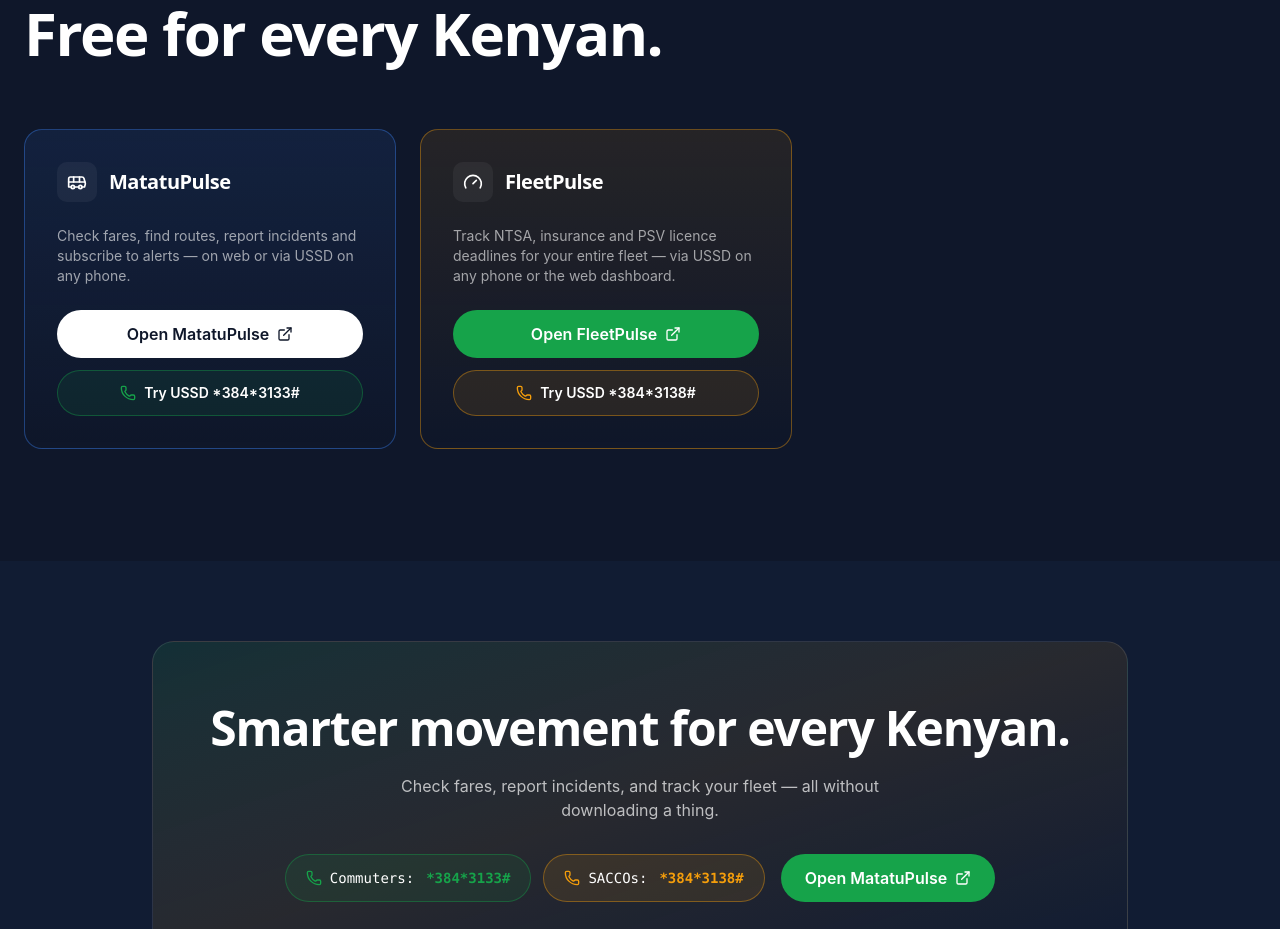
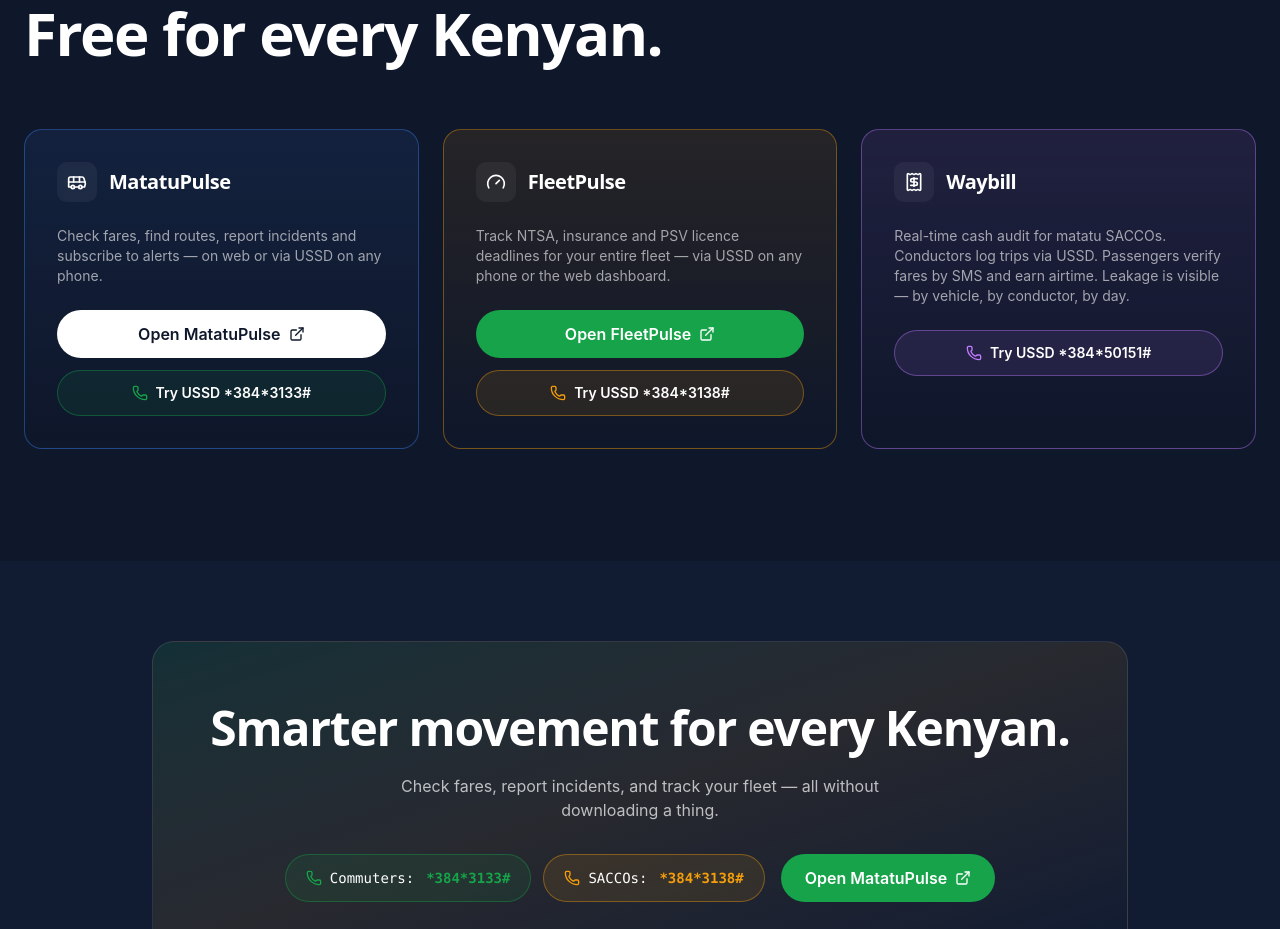
Before and after one commit to devjosiah11/nairobi-move, a React (Vite) app in the folder apps/landing/: page / in a window 1280 px wide. Shown: the part 5000-5929 px from the top of the page. Built offline with nearby package versions, Linux system fonts and the light colour scheme; no server answers.

Commit message:
feat: landing — add Waybill card with *384*50151# USSD, 3-col app grid, purple colour theme

```diff
--- a/apps/landing/src/routes/index.tsx
+++ b/apps/landing/src/routes/index.tsx
@@ -3,7 +3,7 @@
 import {
   ArrowRight, Phone, MessageSquare, Gauge, Radio,
   Wallet, Headphones, CheckCircle2, AlertTriangle, MapPin, Users,
-  Bus, Sparkles, ArrowDown, Mail, Twitter, Linkedin, Github, ExternalLink,
+  Bus, Sparkles, ArrowDown, Mail, Twitter, Linkedin, Github, ExternalLink, Receipt,
 } from "lucide-react";
 
 type LiveStats = { totalVehicles: number; totalRoutes: number; totalStages: number };
@@ -417,7 +417,7 @@
             </h2>
           </div>
 
-          <div className="mt-16 grid md:grid-cols-2 gap-6 max-w-3xl">
+          <div className="mt-16 grid md:grid-cols-2 lg:grid-cols-3 gap-6">
             {/* MatatuPulse card */}
             <div className="reveal relative rounded-2xl border border-blue-accent/40 bg-gradient-to-b from-blue-accent/10 to-transparent p-8 flex flex-col gap-6">
               <div className="flex items-center gap-3">
@@ -456,6 +456,18 @@
                 </a>
                 <UssdSimulatorButton code="*384*3138#" label="Try USSD *384*3138#" color="amber" />
               </div>
+            </div>
+
+            {/* Waybill card */}
+            <div className="reveal relative rounded-2xl border border-purple-400/40 bg-gradient-to-b from-purple-400/10 to-transparent p-8 flex flex-col gap-6">
+              <div className="flex items-center gap-3">
+                <div className="h-10 w-10 rounded-lg bg-white/5 flex items-center justify-center">
+                  <Receipt className="h-5 w-5 text-white" />
+                </div>
+                <div className="font-display text-xl font-semibold">Waybill</div>
+              </div>
+              <p className="text-white/60 text-sm">Real-time cash audit for matatu SACCOs. Conductors log trips via USSD. Passengers verify fares by SMS and earn airtime. Leakage is visible — by vehicle, by conductor, by day.</p>
+              <UssdSimulatorButton code="*384*50151#" label="Try USSD *384*50151#" color="purple" />
             </div>
           </div>
         </div>
@@ -584,12 +596,12 @@
   );
 }
 
-function UssdSimulatorButton({ code = '*384*3133#', label, color = 'green' }: { code?: string; label?: string; color?: 'green' | 'amber' }) {
+function UssdSimulatorButton({ code = '*384*3133#', label, color = 'green' }: { code?: string; label?: string; color?: 'green' | 'amber' | 'purple' }) {
   const [open, setOpen] = useState(false);
-  const borderCls = color === 'amber' ? 'border-amber/40 bg-amber/10 hover:bg-amber/20' : 'border-green/40 bg-green/10 hover:bg-green/20';
-  const iconCls   = color === 'amber' ? 'text-amber' : 'text-green';
-  const codeCls   = color === 'amber' ? 'text-amber font-bold' : 'text-green font-bold';
-  const linkCls   = color === 'amber' ? 'text-amber underline underline-offset-2' : 'text-green underline underline-offset-2';
+  const borderCls = color === 'amber' ? 'border-amber/40 bg-amber/10 hover:bg-amber/20' : color === 'purple' ? 'border-purple-400/40 bg-purple-400/10 hover:bg-purple-400/20' : 'border-green/40 bg-green/10 hover:bg-green/20';
+  const iconCls   = color === 'amber' ? 'text-amber' : color === 'purple' ? 'text-purple-400' : 'text-green';
+  const codeCls   = color === 'amber' ? 'text-amber font-bold' : color === 'purple' ? 'text-purple-400 font-bold' : 'text-green font-bold';
+  const linkCls   = color === 'amber' ? 'text-amber underline underline-offset-2' : color === 'purple' ? 'text-purple-400 underline underline-offset-2' : 'text-green underline underline-offset-2';
   const displayLabel = label ?? `Try USSD ${code}`;
   return (
     <div className="relative">
```
